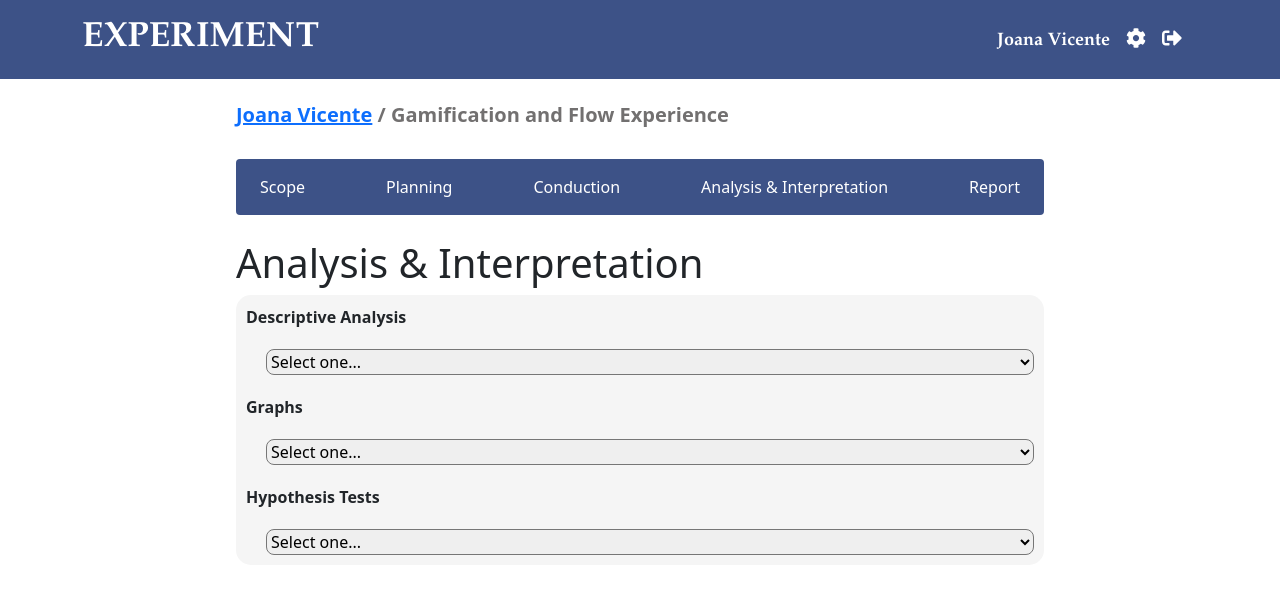
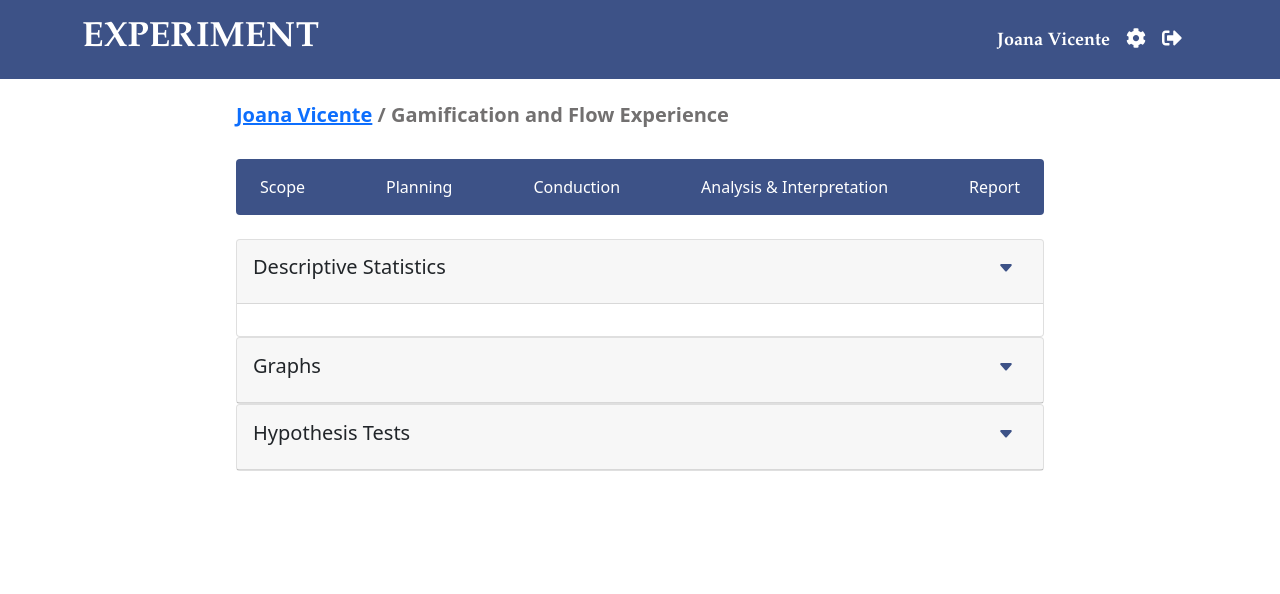
Before and after one commit to kamillatenorio/HCI-Project, a React (Create React App) app: page /analysis in a window 1280 px wide. Shown: the top 594 px of the page. Built offline with nearby package versions, Linux system fonts and the light colour scheme.

Commit message:
Adicionado as telas de planning e analisys

```diff
--- a/src/App.css
+++ b/src/App.css
@@ -158,6 +158,25 @@ body {
     float: right;
     border-radius: 8px;
     margin: 10px;
+ }
+
+ .selctionVariables{
+   float: none !important;
+   width: 100% !important;
+ }
+
+ .redButton{
+   background-color: #CC4D4D;
+   color: white;
+   margin-right: 0px;
+   height: 40px;
+   width: 200px;
+ }
+
+ .selectionTextArea{
+   width: 100%;
+   margin-left: 10px;
+   border-radius: 8px;
  }
 
  .experimentTextArea{
--- a/src/views/experimentPhases/Analysis.jsx
+++ b/src/views/experimentPhases/Analysis.jsx
@@ -1,5 +1,5 @@
 import React, { Component } from 'react';
-import  '../../App.css';
+import '../../App.css';
 import NavBarExp from '../../components/NavBarExp';
 import Navigation from '../Navigation';
 
@@ -7,30 +7,66 @@ class Analysis extends Component {
   render() {
     return (
       <div>
-        <Navigation/>
-        <NavBarExp/>
+        <Navigation />
+        <NavBarExp />
         <div class="container" style={{ maxWidth: '65%' }}>
-              <h1>Analysis & Interpretation</h1>
-              <div className="experimentDiv">
-                <p className="experimentLabel">Descriptive Analysis</p>
-                <select name="select" className="experimentTextArea">
-                  <option value="valor1" selected>Select one...</option>
-                  <option value="valor1" >Option 2</option>
-                  <option value="valor1" >Option 3</option>
-                </select>
-                <p className="experimentLabel">Graphs</p>
-                <select name="select" className="experimentTextArea">
-                  <option value="valor1" selected>Select one...</option>
-                  <option value="valor1" >Option 2</option>
-                  <option value="valor1" >Option 3</option>
-                </select>
-                <p className="experimentLabel">Hypothesis Tests</p>
-                <select name="select" className="experimentTextArea">
-                  <option value="valor1" selected>Select one...</option>
-                  <option value="valor1" >Option 2</option>
-                  <option value="valor1" >Option 3</option>
-                </select>
+
+
+          <div id="accordion">
+            <div class="card">
+              <div class="card-header" id="headingOne">
+                <h5 class="mb-0">
+                  <p style={{float:'left', display:'inline-block', marginTop:'1%'}}>Descriptive Statistics</p>
+                  <button class="btn btn-link" data-toggle="collapse" data-target="#collapseOne" style={{float:'right', display:'inline-block', verticalAlign:'midlle', color:'#3D5287'}}>
+                  <svg xmlns="http://www.w3.org/2000/svg" width="16" height="16" fill="currentColor" class="bi bi-caret-down-fill" viewBox="0 0 16 16">
+                  <path d="M7.247 11.14 2.451 5.658C1.885 5.013 2.345 4 3.204 4h9.592a1 1 0 0 1 .753 1.659l-4.796 5.48a1 1 0 0 1-1.506 0z" />
+                </svg>
+                  </button>
+                </h5>
+
               </div>
+
+              <div id="collapseOne" class="collapse show" aria-labelledby="headingOne" data-parent="#accordion">
+                <div class="card-body">
+                </div>
+              </div>
+            </div>
+
+            <div class="card">
+              <div class="card-header" id="headingTwo">
+              <h5 class="mb-0">
+                  <p style={{float:'left', display:'inline-block', marginTop:'1%'}}>Graphs</p>
+                  <button class="btn btn-link" data-toggle="collapse" data-target="#collapseTwo" style={{float:'right', display:'inline-block', verticalAlign:'midlle', color:'#3D5287'}}>
+                  <svg xmlns="http://www.w3.org/2000/svg" width="16" height="16" fill="currentColor" class="bi bi-caret-down-fill" viewBox="0 0 16 16">
+                  <path d="M7.247 11.14 2.451 5.658C1.885 5.013 2.345 4 3.204 4h9.592a1 1 0 0 1 .753 1.659l-4.796 5.48a1 1 0 0 1-1.506 0z" />
+                </svg>
+                  </button>
+                </h5>
+              </div>
+              <div id="collapseTwo" class="collapse" aria-labelledby="headingTwo" data-parent="#accordion">
+                <div class="card-body">
+
+                </div>
+              </div>
+            </div>
+            <div class="card">
+              <div class="card-header" id="headingThree">
+              <h5 class="mb-0">
+                  <p style={{float:'left', display:'inline-block', marginTop:'1%'}}>Hypothesis Tests</p>
+                  <button class="btn btn-link" data-toggle="collapse" data-target="#collapseThree" style={{float:'right', display:'inline-block', verticalAlign:'midlle', color:'#3D5287'}}>
+                  <svg xmlns="http://www.w3.org/2000/svg" width="16" height="16" fill="currentColor" class="bi bi-caret-down-fill" viewBox="0 0 16 16">
+                  <path d="M7.247 11.14 2.451 5.658C1.885 5.013 2.345 4 3.204 4h9.592a1 1 0 0 1 .753 1.659l-4.796 5.48a1 1 0 0 1-1.506 0z" />
+                </svg>
+                  </button>
+                </h5>
+              </div>
+              <div id="collapseThree" class="collapse" aria-labelledby="headingThree" data-parent="#accordion">
+                <div class="card-body">
+
+                </div>
+              </div>
+            </div>
+          </div>
         </div>
       </div>
     )
--- a/src/views/experimentPhases/Scope.jsx
+++ b/src/views/experimentPhases/Scope.jsx
@@ -8,10 +8,11 @@ class Scope extends Component {
   render() {
     return (
       <div>
-      <Navigation/>
-      <NavBarExp/>
+        <Navigation />
+        <NavBarExp />
         <div class="container" style={{ maxWidth: '65%' }}>
           <Tabs id="uncontrolled-tab-example2" className="mb-3">
+
             <Tab eventKey="objective" title="Definition of Objective">
               <div className="experimentDiv">
                 <p className="experimentTitle">Definition of objective</p>
@@ -52,7 +53,7 @@ class Scope extends Component {
               </div>
             </Tab>
 
-                <Tab eventKey="others" title="Others">
+            <Tab eventKey="picoc" title="PICOC">
 
               <div className="experimentDiv">
                 <p className="experimentTitle">PICOC</p>
@@ -91,8 +92,9 @@ class Scope extends Component {
                 <button className="blue_button saveButton">Save</button>
               </div>
 
-                  <br />
+            </Tab>
 
+            <Tab eventKey="rqs" title="Research Questions">
               <div className="experimentDiv">
                 <p className="experimentTitle">Research Questions</p>
                 <hr class="dotted experimentDot"></hr>
@@ -111,9 +113,9 @@ class Scope extends Component {
 
                 <button className="blue_button saveButton">Add Question</button>
               </div>
+            </Tab>
 
-                  <br />
-
+            <Tab eventKey="practitioner" title="Practitioner notes">
               <div className="experimentDiv">
                 <p className="experimentTitle">Practitioner notes</p>
                 <hr class="dotted experimentDot"></hr>
@@ -137,11 +139,11 @@ class Scope extends Component {
                 <br />
 
                 <button className="blue_button saveButton">Save</button>
+
               </div>
 
-                  <br />
+            </Tab>
 
-                </Tab>
           </Tabs>
         </div>
       </div>
```
Also changed, not shown: src/views/experimentPhases/Planning.jsx (+155 -5 lines). Lines whose indentation alone changed are shown as unchanged.
